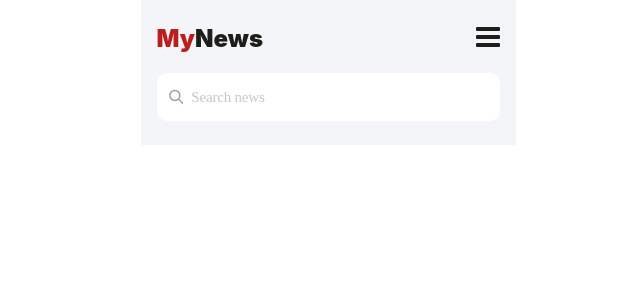
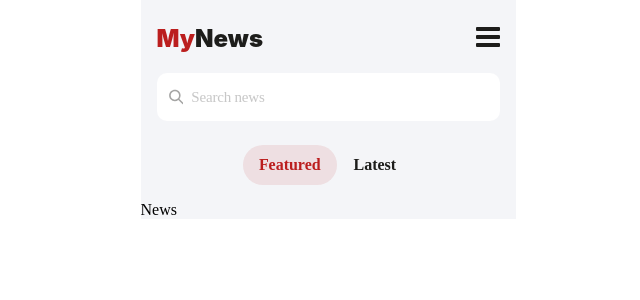
Before and after one commit to michellesaric/NewsApp, a React (Create React App) app: page / in a window 1280 px wide. Shown: the top 300 px of the page, without its empty margins (312-952 px from the left). Built offline with nearby package versions, Linux system fonts and the light colour scheme.

Commit message:
Added new variable and buttons for Featured and Latest news on Home page

```diff
--- a/src/pages/home/Home.tsx
+++ b/src/pages/home/Home.tsx
@@ -1,10 +1,35 @@
-import React from "react";
+import React, { useState } from "react";
 import Navbar from "./navbar/Navbar";
+import News from "./news/News";
+import LatestNews from "./latest_news/LatestNews";
 
 function Home() {
+  const [isFeatured, setIsFeatured] = useState<boolean>(true);
+
   return (
     <div className="wrapper">
       <Navbar />
+      <div className="button_wrapper">
+        <button
+          onClick={() => setIsFeatured(true)}
+          className={
+            "btn " +
+            (isFeatured ? "button_wrapper-red" : "button_wrapper-regular")
+          }
+        >
+          Featured
+        </button>
+        <button
+          onClick={() => setIsFeatured(false)}
+          className={
+            "btn " +
+            (!isFeatured ? "button_wrapper-red" : "button_wrapper-regular")
+          }
+        >
+          Latest
+        </button>
+      </div>
+      {isFeatured ? <News /> : <LatestNews />}
     </div>
   );
 }
--- a/src/pages/home/_home.scss
+++ b/src/pages/home/_home.scss
@@ -1,4 +1,34 @@
 .wrapper {
   width: 375px;
   background: $white-background;
+
+  .button_wrapper {
+    display: flex;
+    width: 100%;
+    justify-content: center;
+    margin-bottom: 16px;
+
+    .btn {
+      font-family: "Inter Regular";
+      font-style: normal;
+      font-weight: 600;
+      font-size: 16px;
+      line-height: 20px;
+      letter-spacing: -0.0246154px;
+    }
+    .button_wrapper-red {
+      padding: 10px 16px;
+      background-color: $light-red;
+      border-radius: 20px;
+      color: $red;
+      border: none;
+    }
+
+    .button_wrapper-regular {
+      background: none;
+      border: none;
+      color: $dark-gray;
+      padding: 0px 17px;
+    }
+  }
 }
--- a/src/pages/home/news/News.tsx
+++ b/src/pages/home/news/News.tsx
@@ -0,0 +1,7 @@
+import React from "react";
+
+function News() {
+  return <div>News</div>;
+}
+
+export default News;
--- a/src/styles/_variables.scss
+++ b/src/styles/_variables.scss
@@ -6,4 +6,5 @@ $gray: #979797;
 $white-secondary: #f8f5f2;
 $dark-gray: #1d1d1b;
 $white-background: #f4f5f8;
+$light-red: rgba(187, 30, 30, 0.1);
 $linear-red: linear-gradient(180deg, #bb1e1e 71.29%, #b21919 99.95%);
--- a/src/styles/css/index.css
+++ b/src/styles/css/index.css
@@ -36,6 +36,37 @@
 .wrapper {
   width: 375px;
   background: #f4f5f8;
+}
+.wrapper .button_wrapper {
+  display: -webkit-box;
+  display: -ms-flexbox;
+  display: flex;
+  width: 100%;
+  -webkit-box-pack: center;
+      -ms-flex-pack: center;
+          justify-content: center;
+  margin-bottom: 16px;
+}
+.wrapper .button_wrapper .btn {
+  font-family: "Inter Regular";
+  font-style: normal;
+  font-weight: 600;
+  font-size: 16px;
+  line-height: 20px;
+  letter-spacing: -0.0246154px;
+}
+.wrapper .button_wrapper .button_wrapper-red {
+  padding: 10px 16px;
+  background-color: rgba(187, 30, 30, 0.1);
+  border-radius: 20px;
+  color: #bb1e1e;
+  border: none;
+}
+.wrapper .button_wrapper .button_wrapper-regular {
+  background: none;
+  border: none;
+  color: #1d1d1b;
+  padding: 0px 17px;
 }
 
 .categories {
```
